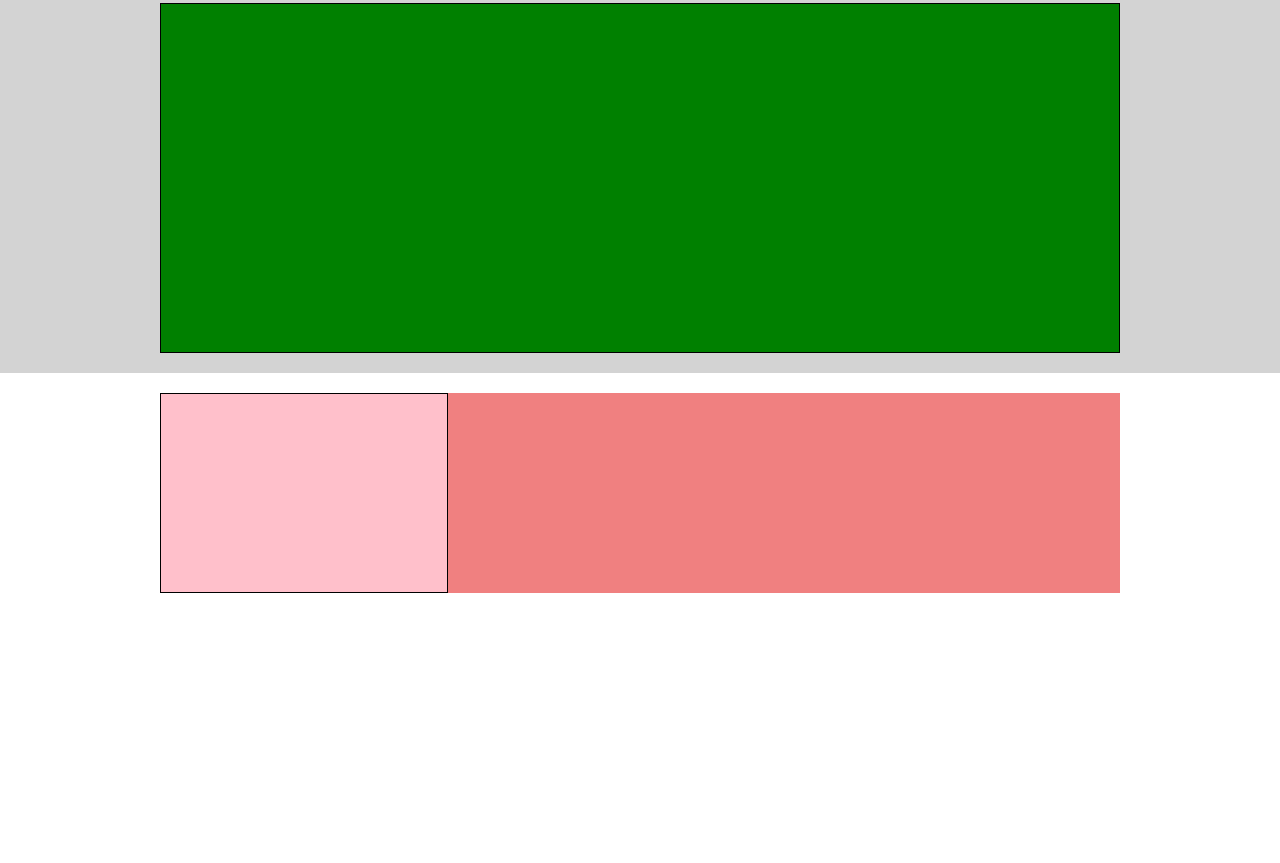
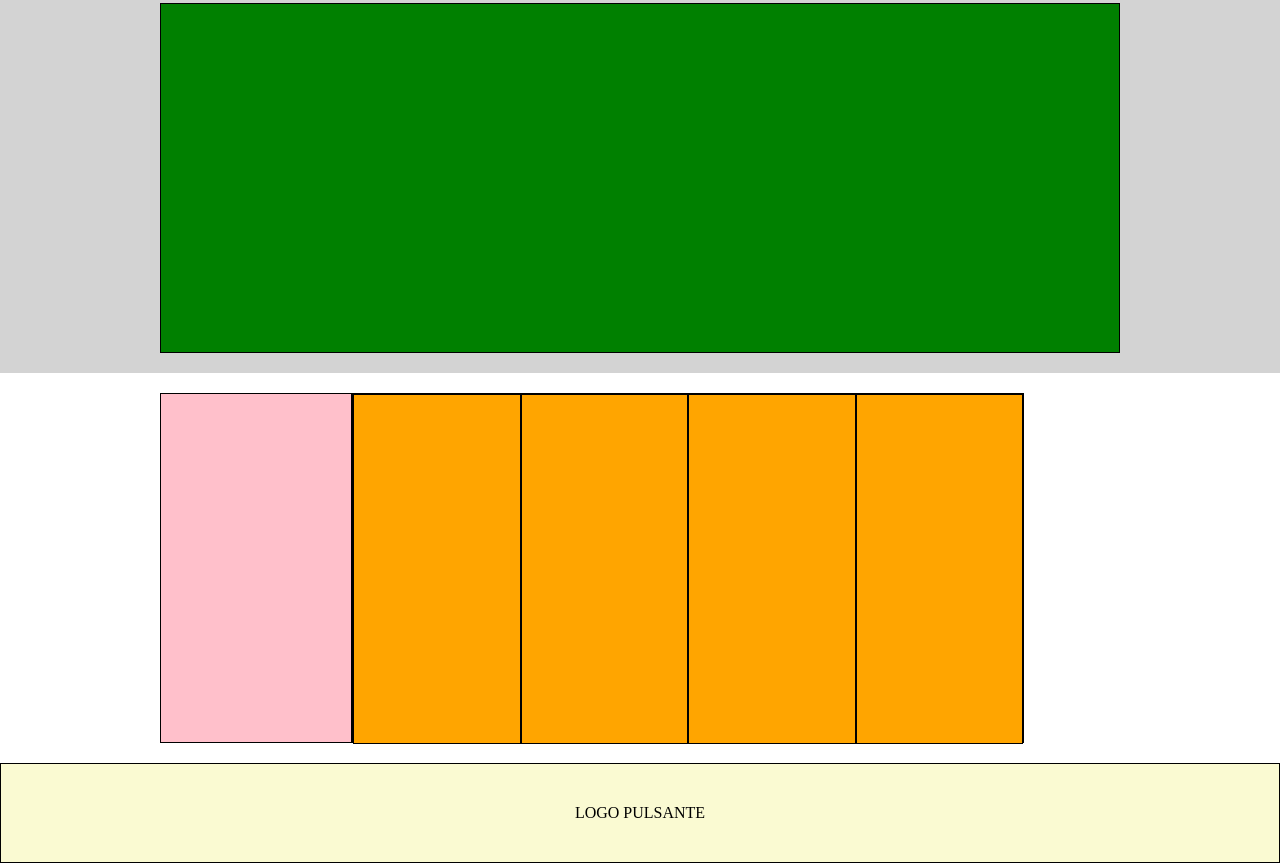
Before and after one commit to francescodev1990/htmlcss-struttura-discord, a plain HTML site: page index.html in a window 1280 px wide. Shown: the part 1527-2390 px from the top of the page. Before the commit the page ends 2140 px from the top, so only its background shows below. Drawn offline with Linux system fonts and the light colour scheme.

Commit message:
MODIFICA FINALE FOOTER

```diff
--- a/css/style.css
+++ b/css/style.css
@@ -27,6 +27,13 @@ header{
     background-color: orange;
     border: solid black 1px;
     text-align: center;
+}
+
+.col-25-1{
+    height: 350px;
+    width: 25%;
+    background-color: orange;
+    border: solid black 1px;
 }
 .col-50{
     height: 40px;
@@ -79,15 +86,39 @@ background-color: green;
     background-color: lightgrey;
 }
 
-.col-30{
+.col-20{
     background-color: pink;
     border: 1px solid black;
-    height: 200px;
-    width: 30%;
+    height: 350px;
+    width: 20%;
 }
 
 .col-70{
     background-color: lightcoral;
     width: 70%;
-    height: 200px;
+    height: 350px;
+    border: 1px solid black;
 }
+
+.background-dark-grey{
+    background-color: darkgrey;
+}
+
+.row{
+    display: flex;
+    width: 100%;
+}
+
+
+
+
+.column{
+    display: flex;
+    align-items: center;
+    height: 100px;
+    width: auto;
+    background-color: lightgoldenrodyellow;
+    border: 1px solid black;
+    margin: 0 auto;
+    justify-content: space-around;
+}
--- a/index.html
+++ b/index.html
@@ -101,20 +101,39 @@
                 <div class="background-dark-gray">
                 <div class="container padding-vertical-20">
                     <div class="row">
-                        <div class="col-30">
+                        <div class="col-20">
 
                         </div>
                             <div class="col-70">
 
-                       </div>
+                                <div class="row">
+                                    <div class="col-25-1"></div>
+                                    <div class="col-25-1"></div>
+                                    <div class="col-25-1"></div>
+                                    <div class="col-25-1"></div>
+                                </div>
+
+                        </div>
+                        </div>
                     </div>
-                </div>
 
             </section>
 
 
 
-        <footer></footer>
+        <footer>
+
+            <div class="footer-container">
+                <div class="row-footer">
+                    <div class="column">
+                        LOGO PULSANTE
+                    </div>
+
+                </div>
+            </div>
+
+
+        </footer>
 
 
 
```
